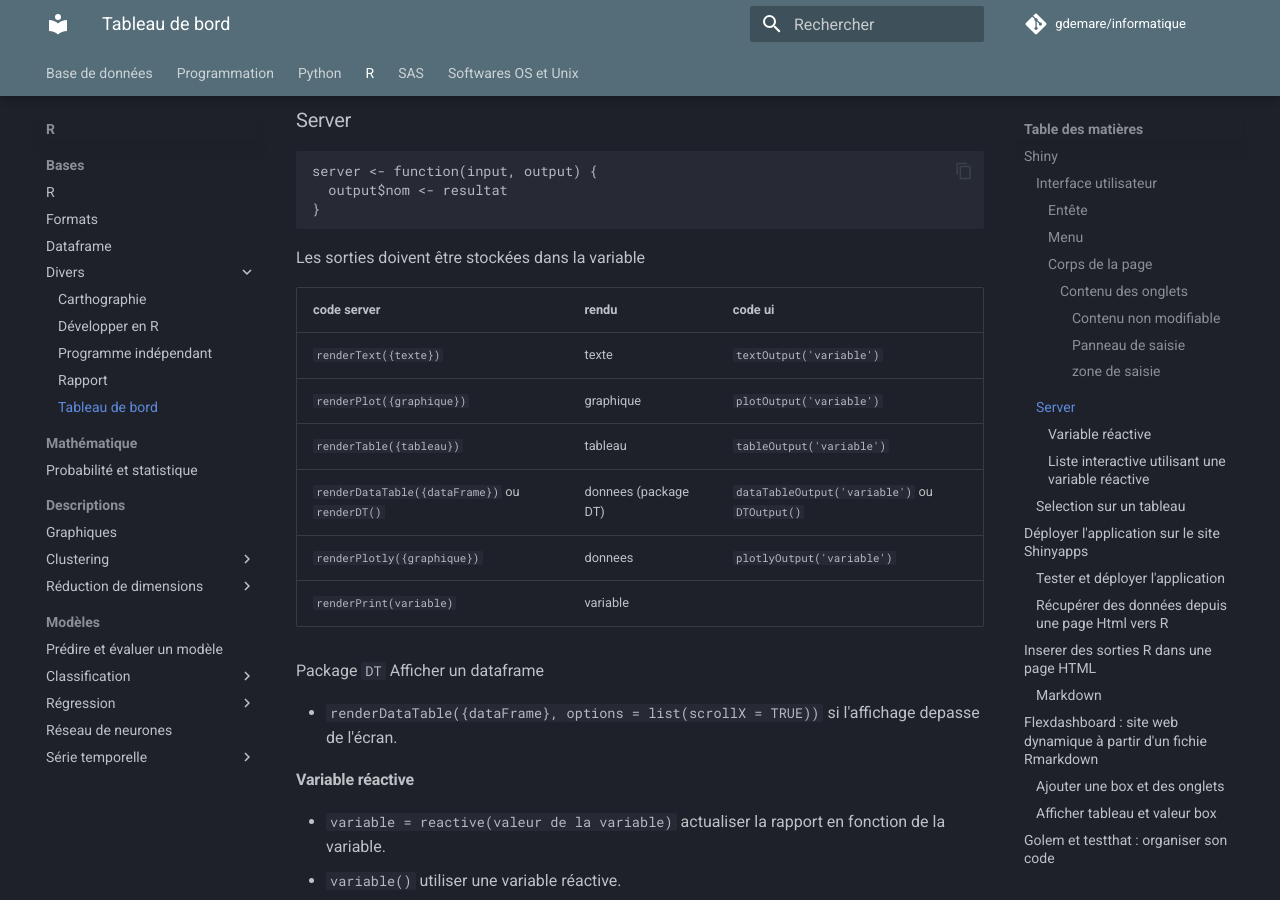
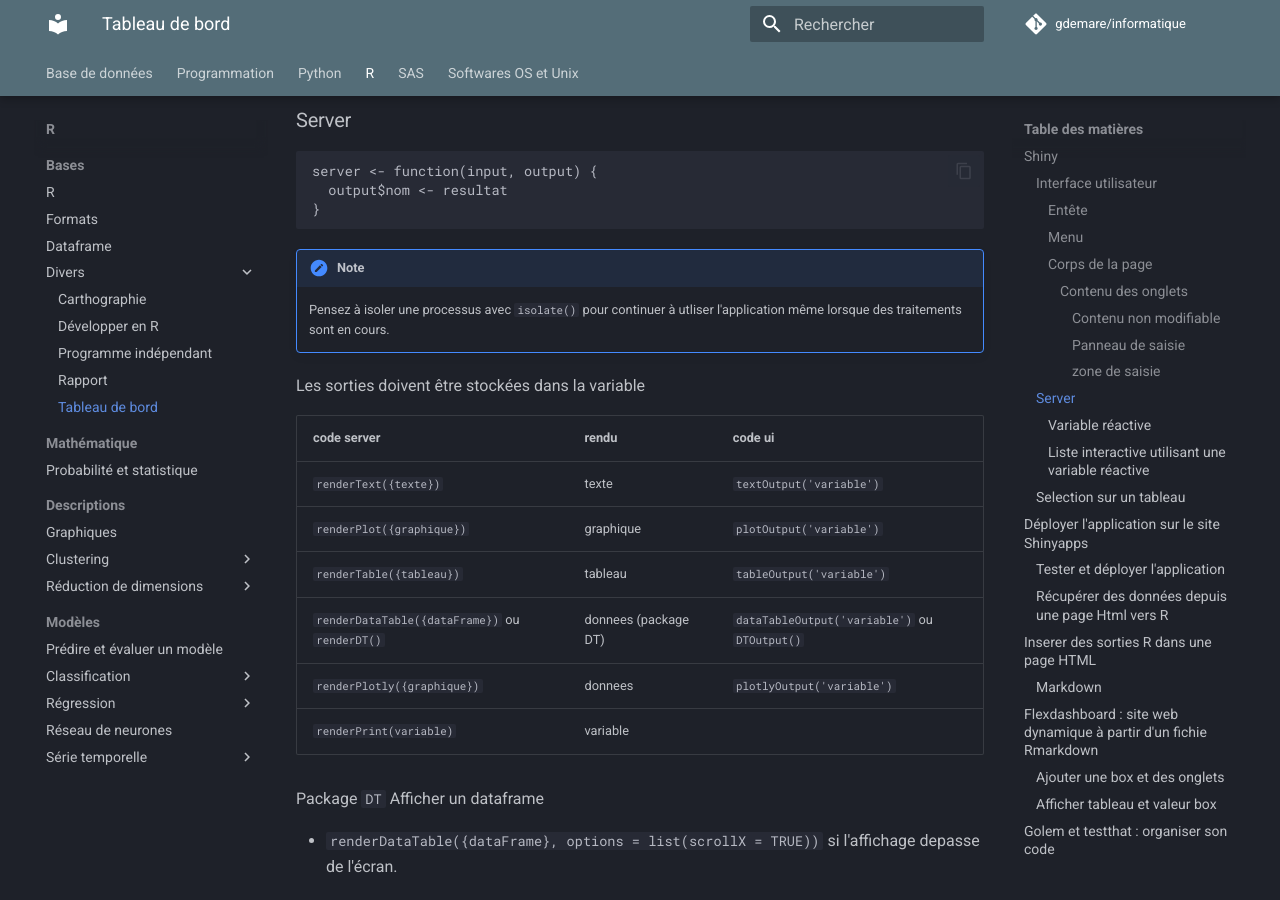
Before and after one commit to gdemare/Informatique, an MkDocs documentation site: the page built from docs/r/tableau-de-bord_r.md, in a window 1280 px wide and 900 px high, scrolled down 3730 px. Built offline with MkDocs 1.6.1 and Material for MkDocs 9.7.7, drawn with Linux system fonts in a browser that asks for light colours; comment, search, counter and statistics services are not loaded; some of the changed text lies outside the part shown.

Commit message:
Update tableau-de-bord_r.md

````diff
--- a/docs/r/tableau-de-bord_r.md
+++ b/docs/r/tableau-de-bord_r.md
@@ -139,8 +138,6 @@ Option :
 * `inputId = id` id qui permet de récupérer la valeur.
 * `label = 'titre'` texte a afficher.
 
-####
-
 ### Server
 
 ```
@@ -148,6 +145,9 @@ server <- function(input, output) {
   output$nom <- resultat
 }
 ```
+
+!!! note
+	Pensez à isoler une processus avec `isolate()` pour continuer à utliser l'application même lorsque des traitements sont en cours.
 
 Les sorties doivent être stockées dans la variable
 
````
Also changed, not shown: other parts of docs/r/tableau-de-bord_r.md (+2 -3 lines).
